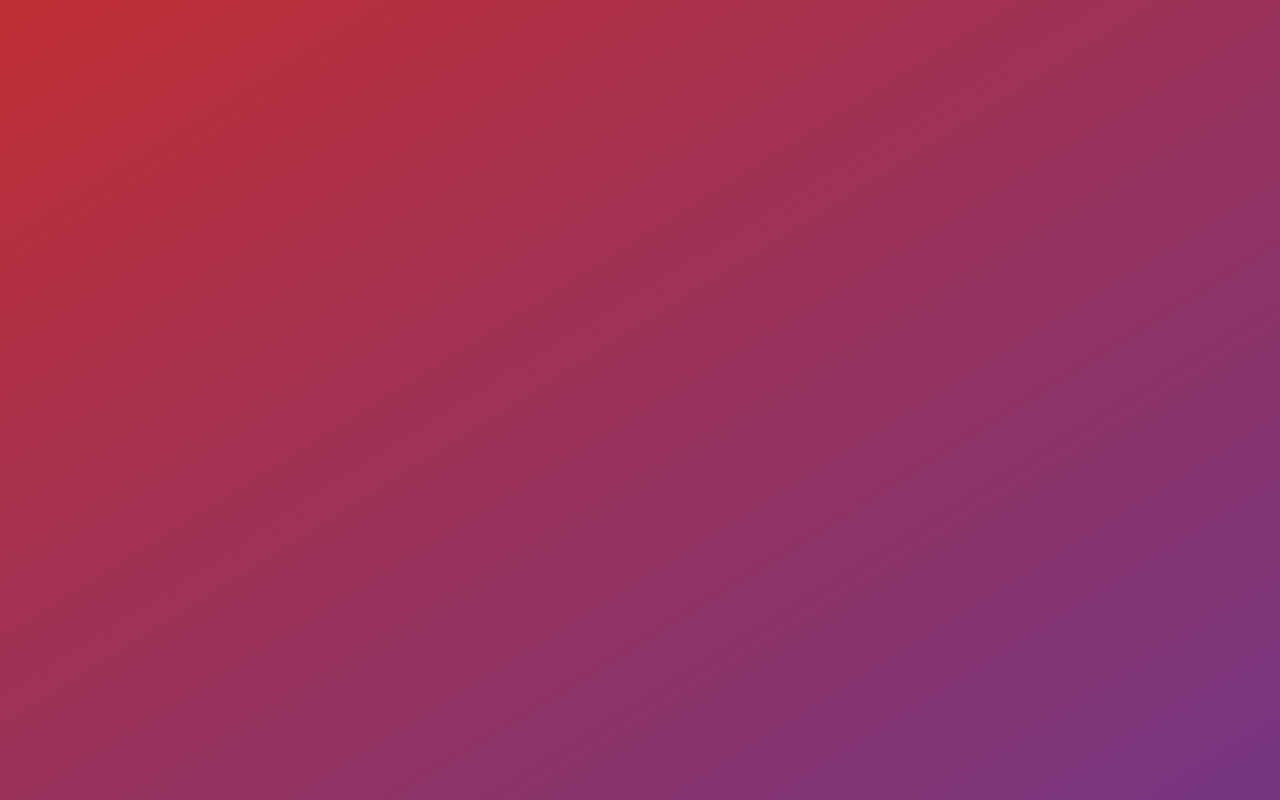
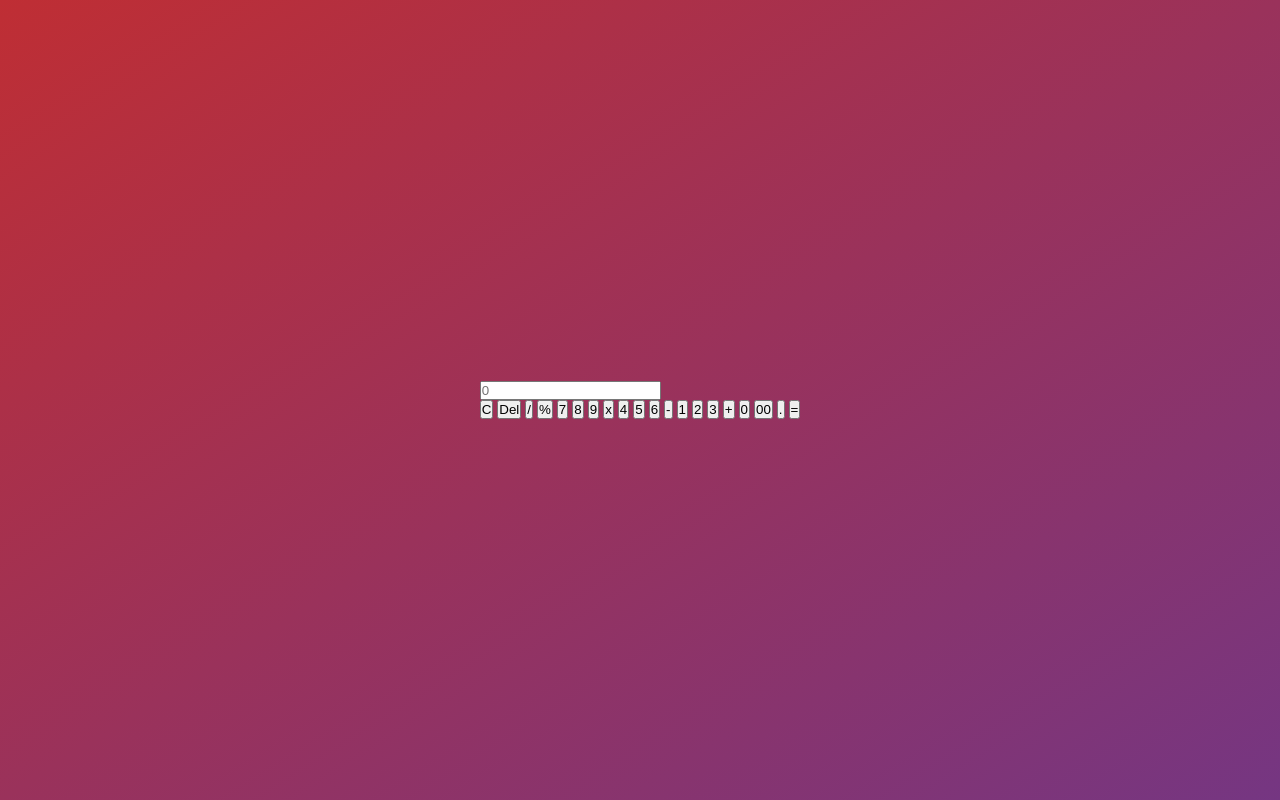
Before and after one commit to oos-amin/Calculator, a plain HTML site: page index.html in a window 1280 px wide. Drawn offline with Linux system fonts and the light colour scheme.

Commit message:
feat: create structure of calculator

```diff
--- a/index.html
+++ b/index.html
@@ -9,7 +9,33 @@
 </head>
 
 <body>
-
+    <div class="calculator">
+        <div class="display">
+            <input type="text" class="display__input" readonly placeholder="0">
+        </div>
+        <div class="buttons">
+            <button type="submit" class="btn operator" id="clear-display">C</button>
+            <button type="submit" class="btn operator" id="clear-char">Del</button>
+            <button type="submit" value="/" class="btn btn-val operator">/</button>
+            <button type="submit" value="%" class="btn btn-val operator">%</button>
+            <button type="submit" value="7" class="btn btn-val">7</button>
+            <button type="submit" value="8" class="btn btn-val">8</button>
+            <button type="submit" value="9" class="btn btn-val">9</button>
+            <button type="submit" value="*" class="btn btn-val operator">x</button>
+            <button type="submit" value="4" class="btn btn-val">4</button>
+            <button type="submit" value="5" class="btn btn-val">5</button>
+            <button type="submit" value="6" class="btn btn-val">6</button>
+            <button type="submit" value="-" class="btn btn-val operator">-</button>
+            <button type="submit" value="1" class="btn btn-val">1</button>
+            <button type="submit" value="2" class="btn btn-val">2</button>
+            <button type="submit" value="3" class="btn btn-val">3</button>
+            <button type="submit" value="+" class="btn btn-val operator">+</button>
+            <button type="submit" value="0" class="btn btn-val">0</button>
+            <button type="submit" value="00" class="btn btn-val">00</button>
+            <button type="submit" value="." class="btn btn-val">.</button>
+            <button type="submit" class="btn equal" id="equal-btn">=</button>
+        </div>
+    </div>
 
     <script src="script.js"></script>
 </body>
```
Also changed, not shown: fonts/LeniaMonoDemoRegular-V45G0.ttf (added).
